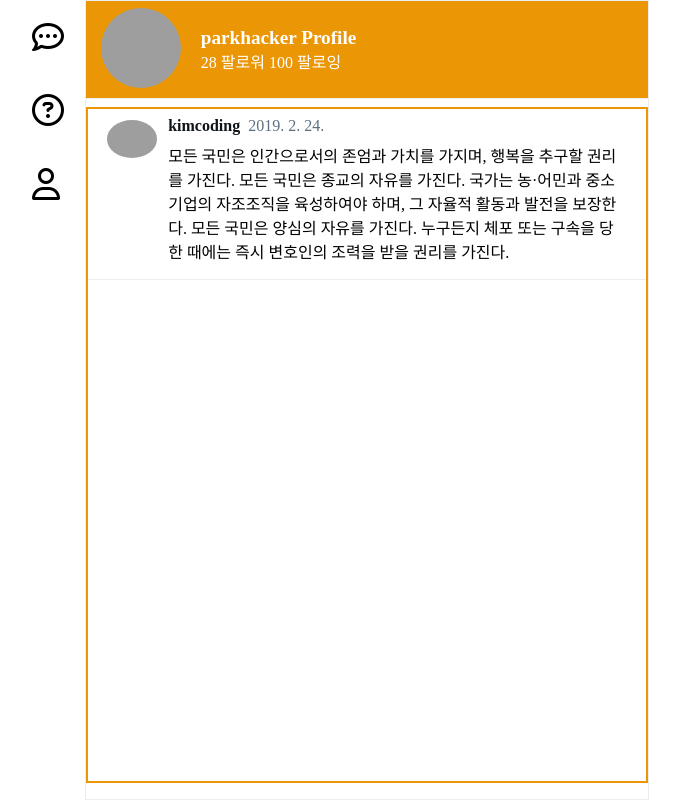
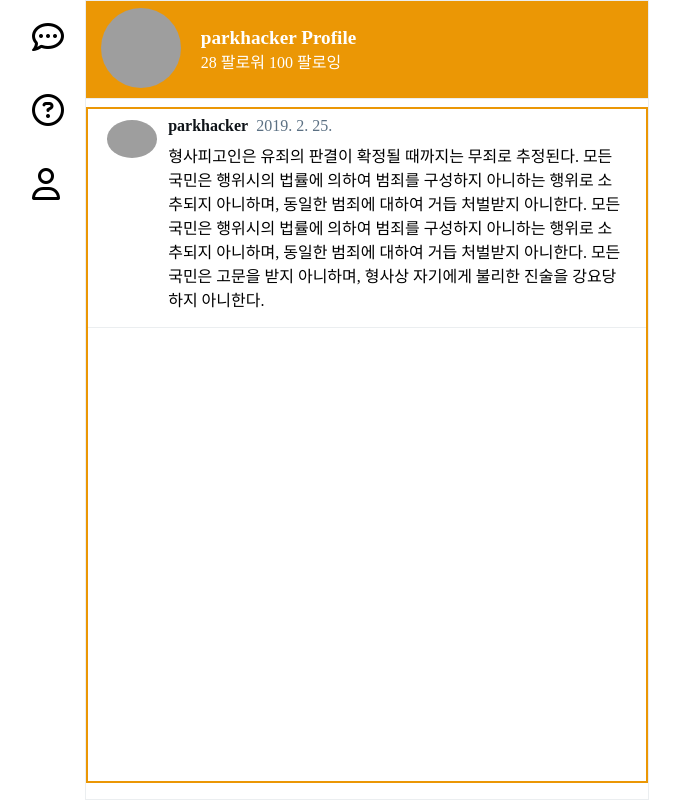
Before and after one commit to UnicusStella/im-sprint-react-twittler-state-props, a React (Create React App) app: page /mypage in a window 1280 px wide. Shown: the whole page, without its empty margins (310-990 px from the left). Built offline with nearby package versions, Linux system fonts and the light colour scheme; grey boxes are pictures that could not be loaded.

Commit message:
MyPage Complete

```diff
--- a/src/Pages/MyPage.js
+++ b/src/Pages/MyPage.js
@@ -7,7 +7,9 @@ import dummyTweets from '../static/dummyData';
 const MyPage = () => {
   const filteredTweets = dummyTweets;
   // TODO : 주어진 트윗 목록(dummyTweets)중 현재 유져인 parkhacker의 트윗만 보여줘야 합니다.
-
+  const isParkhacker = dummyTweets.filter(
+    (check) => check.username === 'parkhacker'
+  );
   return (
     <section className="myInfo">
       <div className="myInfo__container">
@@ -24,7 +26,7 @@ const MyPage = () => {
         </div>
       </div>
       <ul className="tweets__mypage">
-        <Tweet tweet={filteredTweets[0]} />
+        <Tweet tweet={isParkhacker[0]} />
         {/* TODO : 주어진 트윗 목록(dummyTweets)중 현재 유져인 parkhacker의 트윗만 보여줘야 합니다. */}
       </ul>
       <Footer />
```
